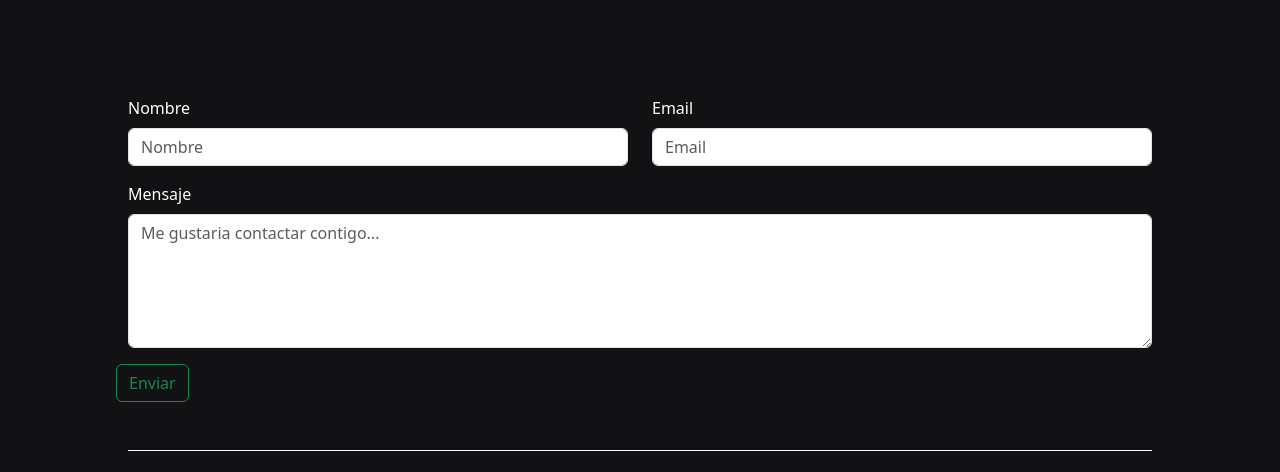
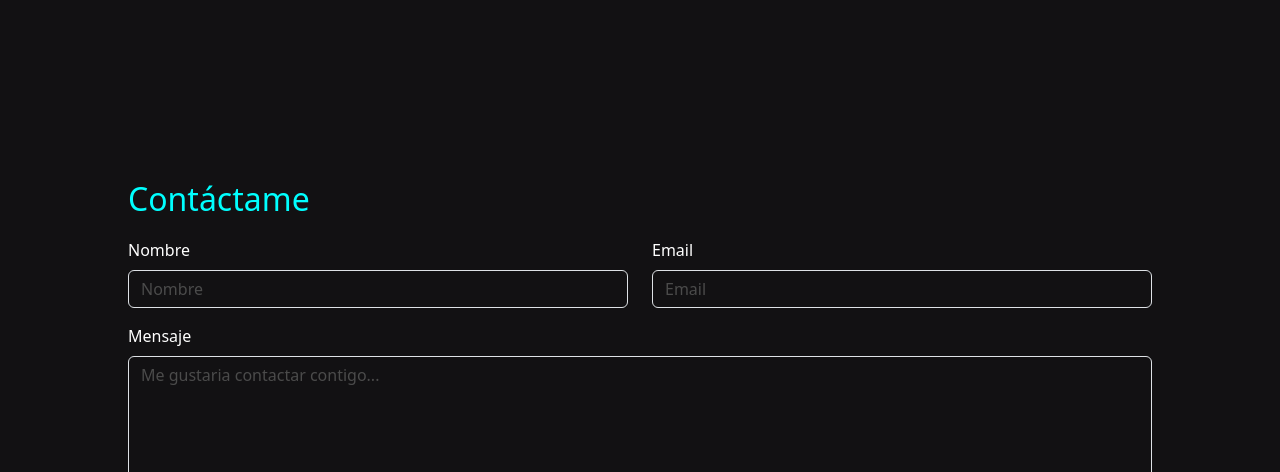
Before and after one commit to Alvaro-Navarrete/portfolio, a plain HTML site: page index.html in a window 1280 px wide. Shown: the part 2010-2482 px from the top of the page. Drawn offline with nearby package versions, Linux system fonts and the light colour scheme.

Commit message:
pequeños cambios

```diff
--- a/assets/css/style.css
+++ b/assets/css/style.css
@@ -19,6 +19,7 @@ body{
 
 h2{
     color: aqua;
+    margin-bottom: 20px;
 }
 
 .avatar{
@@ -82,3 +83,31 @@ h2{
     color: aqua;
     fill: aqua;
 }
+
+
+.form-control::placeholder {
+    color: rgb(75, 75, 75);
+    opacity: 1; /* Para que el color sea visible */
+  }
+
+  /* Para navegadores WebKit (Chrome, Safari, Opera) */
+  .form-control::-webkit-input-placeholder {
+    color: rgb(75, 75, 75);
+  }
+
+  /* Para Mozilla Firefox 19+ */
+  .form-control::-moz-placeholder {
+    color: rgb(75, 75, 75);
+    opacity: 1;
+  }
+
+  /* Para Mozilla Firefox 4 a 18 */
+  .form-control:-moz-placeholder {
+    color: rgb(75, 75, 75);
+    opacity: 1;
+  }
+
+  /* Para Internet Explorer 10+ */
+  .form-control:-ms-input-placeholder {
+    color: rgb(75, 75, 75);
+  }
--- a/index.html
+++ b/index.html
@@ -176,18 +176,19 @@
 
             <!-- Contacto -->
             <div id="contact" class="mt-4">
+                <h2>Contáctame</h2>
                 <form class="form row" action="https://formsubmit.co/facba422aefa73ec5f279cffb8dce1b2" method="post">
                     <div class="mb-3 col-md-6">
                         <label class="form-label" for="nombre">Nombre</label>
-                        <input class="form-control" type="nombre" id="nombre" name="nombre" placeholder="Nombre" required>
+                        <input class="form-control bg-transparent" type="nombre" id="nombre" name="nombre" placeholder="Nombre" required>
                     </div>
                     <div class="mb-3 col-md-6">
                         <label class="form-label" for="email">Email</label>
-                        <input class="form-control" type="email" id="email" name="email" placeholder="Email" required>
+                        <input class="form-control bg-transparent" type="email" id="email" name="email" placeholder="Email" required>
                     </div>
                     <div class="mb-3 col-12">
                         <label class="form-label" for="mensaje">Mensaje</label>
-                        <textarea class="form-control" name="comment" cols="35" rows="5" placeholder="Me gustaria contactar contigo..." required></textarea>
+                        <textarea class="form-control bg-transparent" name="comment" cols="35" rows="5" placeholder="Me gustaria contactar contigo..." required></textarea>
                     </div>
                     <input class="btn btn-outline-success col-auto" type="submit" value="Enviar">
 
@@ -196,6 +197,7 @@
                 </form>
             </div>
 
+            <!-- footer -->
             <footer class="w-100 mt-5 p-4 border-top border-light">
                 <div class="d-flex justify-content-between">
                     <img src="../assets/img/jera.webp" width="80px" height="100px" alt="">
```
